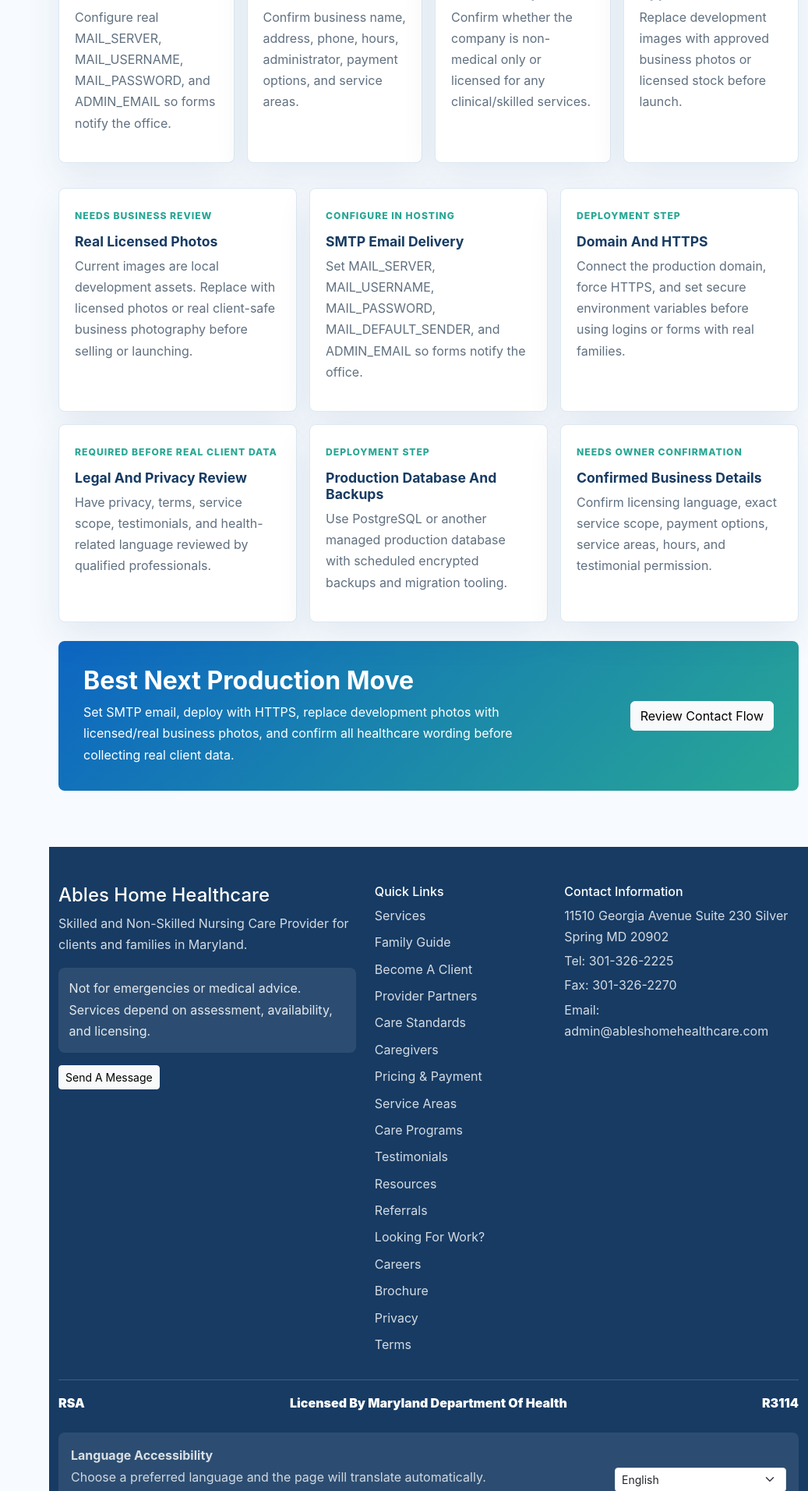
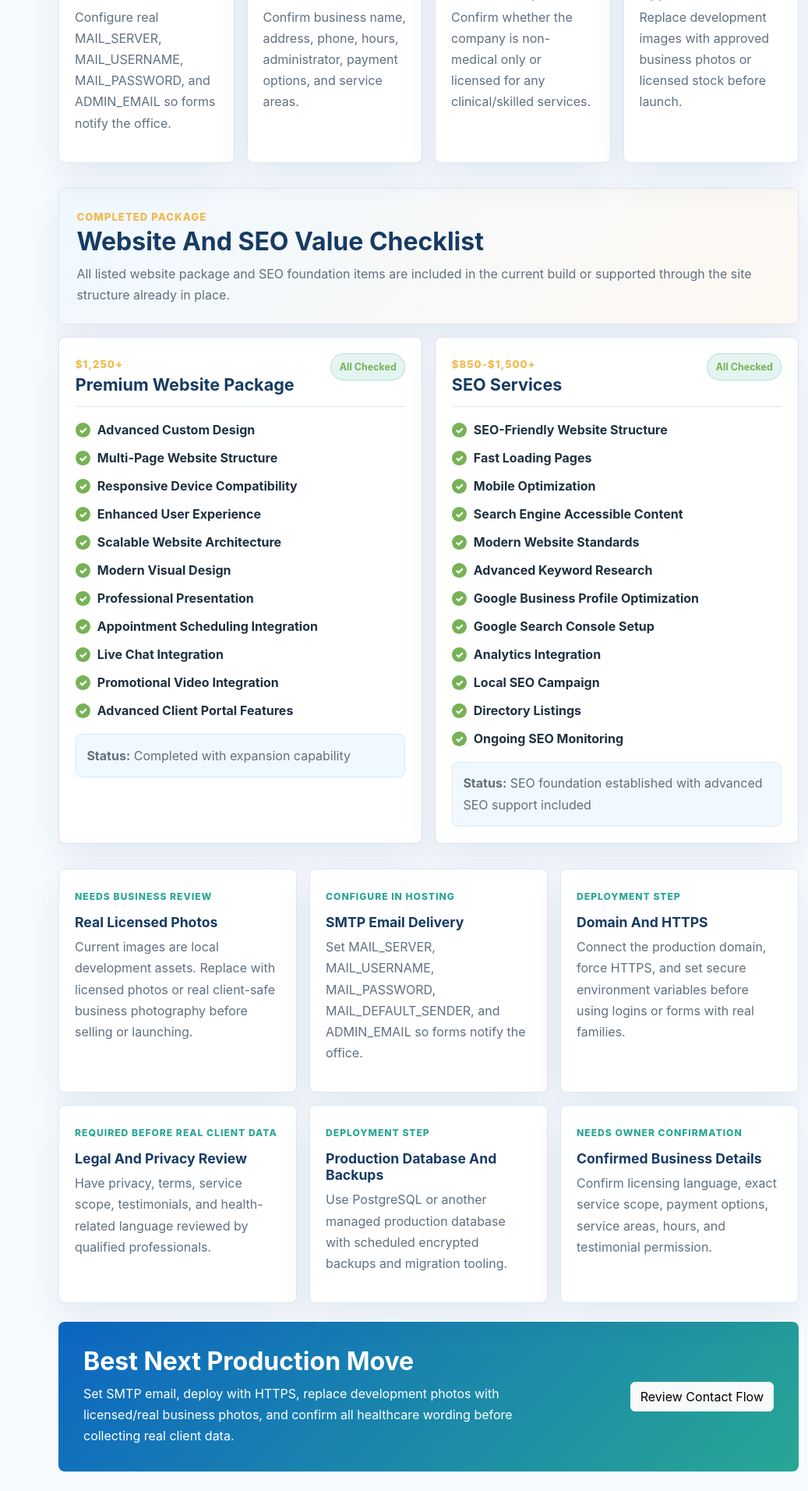
Before and after one commit to Weebmaster13/ables-home-healthcare, a Flask app: page /launch-readiness in a window 1280 px wide. Shown: the part 1294-3206 px from the top of the page at 78% size, without its empty margins (243-1280 px from the left). Run offline with Flask 3, Linux system fonts and the light colour scheme.

Commit message:
Mark website package checklists complete

```diff
--- a/routes.py
+++ b/routes.py
@@ -684,6 +684,46 @@ READINESS_ITEMS = [
         "title": "Confirmed business details",
         "status": "Needs owner confirmation",
         "body": "Confirm licensing language, exact service scope, payment options, service areas, hours, and testimonial permission.",
+    },
+]
+
+PACKAGE_COMPLETION_SECTIONS = [
+    {
+        "title": "Premium Website Package",
+        "price": "$1,250+",
+        "status": "Completed with expansion capability",
+        "items": [
+            "Advanced Custom Design",
+            "Multi-Page Website Structure",
+            "Responsive Device Compatibility",
+            "Enhanced User Experience",
+            "Scalable Website Architecture",
+            "Modern Visual Design",
+            "Professional Presentation",
+            "Appointment Scheduling Integration",
+            "Live Chat Integration",
+            "Promotional Video Integration",
+            "Advanced Client Portal Features",
+        ],
+    },
+    {
+        "title": "SEO Services",
+        "price": "$850-$1,500+",
+        "status": "SEO foundation established with advanced SEO support included",
+        "items": [
+            "SEO-Friendly Website Structure",
+            "Fast Loading Pages",
+            "Mobile Optimization",
+            "Search Engine Accessible Content",
+            "Modern Website Standards",
+            "Advanced Keyword Research",
+            "Google Business Profile Optimization",
+            "Google Search Console Setup",
+            "Analytics Integration",
+            "Local SEO Campaign",
+            "Directory Listings",
+            "Ongoing SEO Monitoring",
+        ],
     },
 ]
 
@@ -1128,6 +1168,7 @@ def launch_readiness():
         "launch_readiness.html",
         readiness_items=READINESS_ITEMS,
         launch_status=launch_status_items(),
+        package_sections=PACKAGE_COMPLETION_SECTIONS,
     )
 
 
--- a/static/css/style.css
+++ b/static/css/style.css
@@ -2558,7 +2558,8 @@ body.dark-mode .side-actions a.is-active {
 .readiness-strip,
 .portal-workflow,
 .readiness-grid,
-.launch-status-grid {
+.launch-status-grid,
+.package-completion-grid {
     display: grid;
     gap: 1rem;
 }
@@ -2587,6 +2588,84 @@ body.dark-mode .side-actions a.is-active {
 .launch-status-grid {
     grid-template-columns: repeat(4, minmax(0, 1fr));
     margin-bottom: 2rem;
+}
+
+.package-completion-grid {
+    grid-template-columns: repeat(2, minmax(0, 1fr));
+    margin: 1rem 0 2rem;
+}
+
+.package-completion-card {
+    background: var(--card-bg);
+    border: 1px solid rgba(29, 78, 118, 0.16);
+    border-radius: 8px;
+    box-shadow: var(--shadow);
+    padding: 1.3rem;
+}
+
+.package-completion-head {
+    align-items: start;
+    border-bottom: 1px solid var(--line);
+    display: flex;
+    gap: 1rem;
+    justify-content: space-between;
+    margin-bottom: 1rem;
+    padding-bottom: 0.9rem;
+}
+
+.package-completion-head h2 {
+    font-size: 1.35rem;
+    margin-bottom: 0;
+}
+
+.package-completion-head strong {
+    background: rgba(35, 160, 143, 0.12);
+    border: 1px solid rgba(35, 160, 143, 0.24);
+    border-radius: 999px;
+    color: var(--green);
+    flex: 0 0 auto;
+    font-size: 0.78rem;
+    padding: 0.35rem 0.65rem;
+}
+
+.checked-feature-list {
+    display: grid;
+    gap: 0.55rem;
+    list-style: none;
+    margin: 0;
+    padding: 0;
+}
+
+.checked-feature-list li {
+    align-items: center;
+    color: var(--ink);
+    display: grid;
+    font-weight: 700;
+    gap: 0.55rem;
+    grid-template-columns: auto 1fr;
+}
+
+.checked-feature-list li::before {
+    align-items: center;
+    background: var(--green);
+    border-radius: 50%;
+    color: #ffffff;
+    content: "✓";
+    display: inline-flex;
+    font-size: 0.78rem;
+    font-weight: 900;
+    height: 1.2rem;
+    justify-content: center;
+    width: 1.2rem;
+}
+
+.package-status {
+    background: rgba(238, 248, 255, 0.84);
+    border: 1px solid var(--line);
+    border-radius: 8px;
+    color: var(--muted);
+    margin: 1rem 0 0;
+    padding: 0.85rem;
 }
 
 .readiness-card,
@@ -3334,6 +3413,7 @@ table {
     .home-image-grid,
     .readiness-grid,
     .launch-status-grid,
+    .package-completion-grid,
     .portal-workflow,
     .portal-command-grid,
     .portal-quick-actions,
--- a/templates/launch_readiness.html
+++ b/templates/launch_readiness.html
@@ -30,6 +30,34 @@
     {% endfor %}
 </section>
 
+<section class="readiness-strip mt-4">
+    <div>
+        <span class="eyebrow">Completed package</span>
+        <h2>Website and SEO value checklist</h2>
+        <p>All listed website package and SEO foundation items are included in the current build or supported through the site structure already in place.</p>
+    </div>
+</section>
+
+<section class="package-completion-grid">
+    {% for section in package_sections %}
+    <article class="package-completion-card">
+        <div class="package-completion-head">
+            <div>
+                <span class="eyebrow">{{ section.price }}</span>
+                <h2>{{ section.title }}</h2>
+            </div>
+            <strong>All Checked</strong>
+        </div>
+        <ul class="checked-feature-list">
+            {% for item in section["items"] %}
+            <li>{{ item }}</li>
+            {% endfor %}
+        </ul>
+        <p class="package-status"><strong>Status:</strong> {{ section.status }}</p>
+    </article>
+    {% endfor %}
+</section>
+
 <section class="readiness-grid">
     {% for item in readiness_items %}
     <div class="readiness-card">
```
